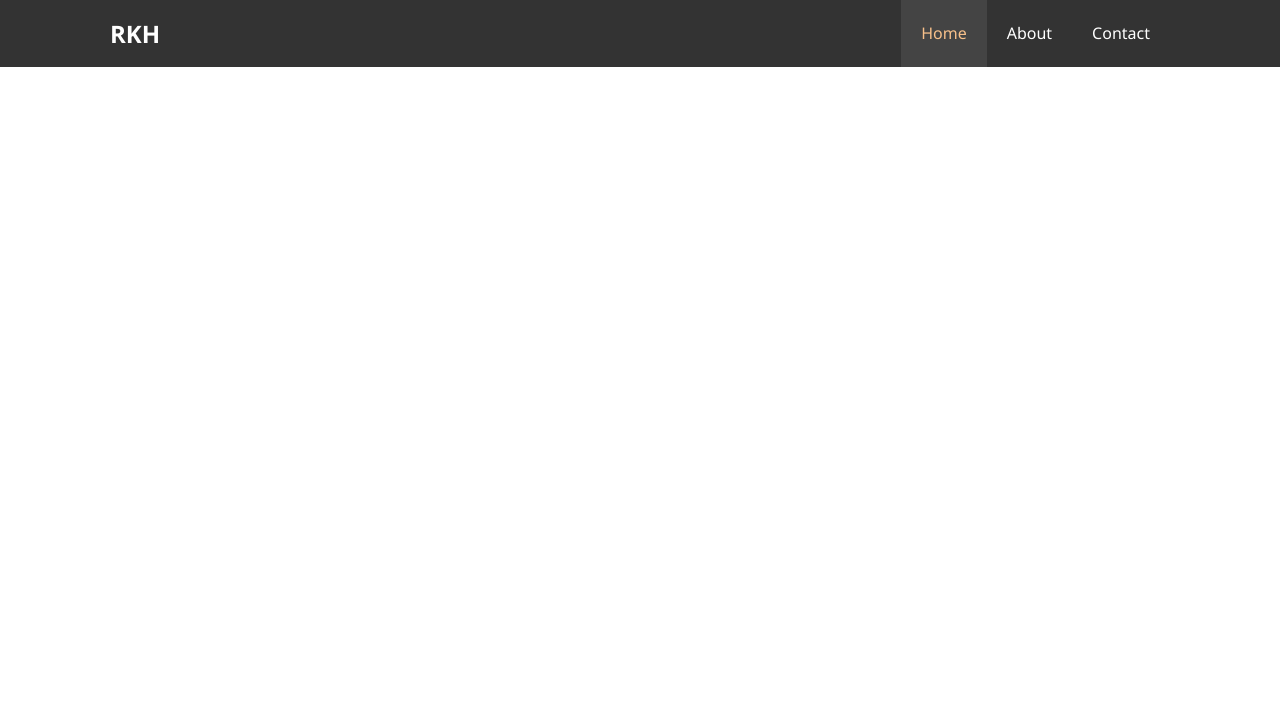
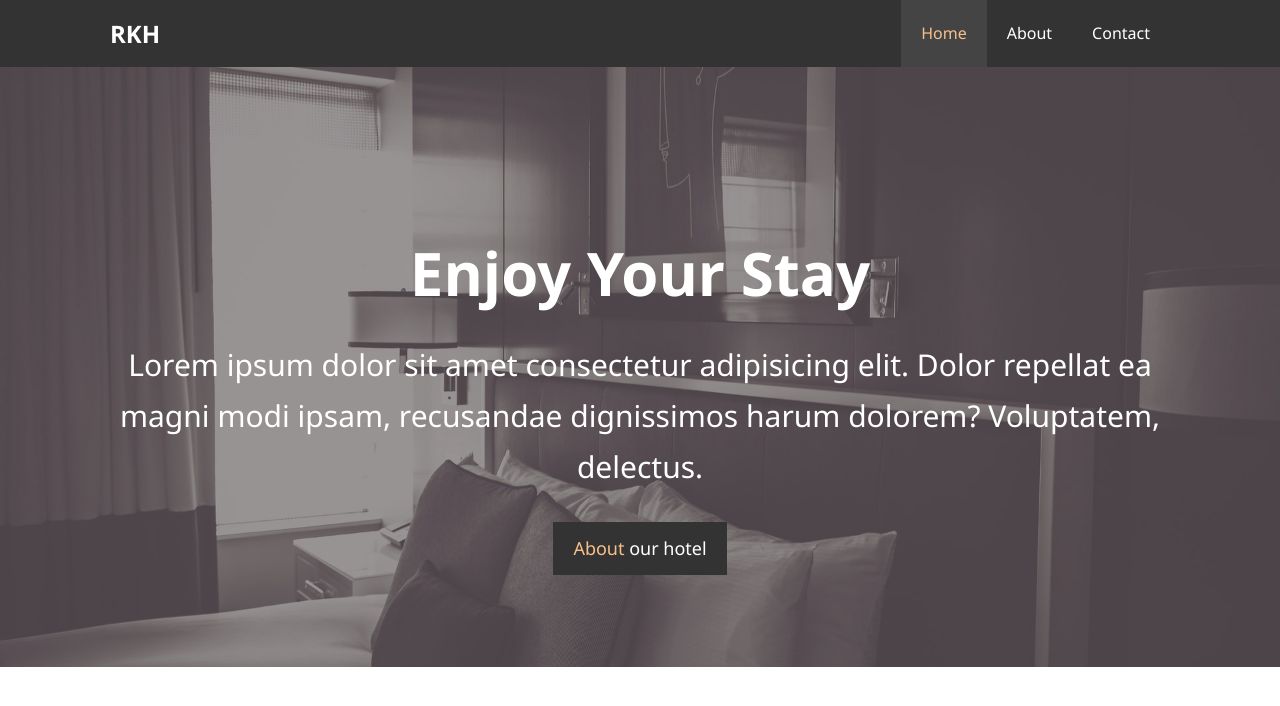
Before and after one commit to panoptic1/html-css-sandbox, a plain HTML site: page hotel/index.html in a window 1280 px wide. Drawn offline with Linux system fonts and the light colour scheme.

```diff
--- a/hotel/index.html
+++ b/hotel/index.html
@@ -22,6 +22,17 @@
                 </ul>
             </div>
         </nav>
+        <div id="showcase">
+            <div class="container">
+                <div class="showcase-content">
+                    <h2>Enjoy Your Stay</h2>
+                    <p class="lead">Lorem ipsum dolor sit amet consectetur adipisicing elit.
+                        Dolor repellat ea magni modi ipsam, recusandae dignissimos harum dolorem? Voluptatem, delectus.
+                    </p>
+                    <a class="btn" href="about.html"><span class="text-primary">About</span> our hotel</a>
+                </div>
+            </div>
+        </div>
     </header>
 </body>
 
--- a/hotel/style.css
+++ b/hotel/style.css
@@ -31,6 +31,30 @@ p {
     overflow: auto;
     padding: 0 20px;
 }
+
+.text-primary {
+    color: #f7c08a;
+}
+
+.lead {
+    font-size: 30px;
+}
+
+.btn {
+    display: inline-block;
+    font-size: 18px;
+    color: #fff;
+    background: #333;
+    padding: 13px 20px;
+    border: none;
+    cursor: pointer;
+}
+
+.btn:hover {
+    background: #f7c08a;
+    color: #333;
+}
+
 /* navbar */
 #navbar {
     background: #333;
@@ -67,3 +91,26 @@ p {
     background: #444;
     color: #f7c08a;
 }
+
+/* Showcase */
+#showcase {
+    background: url('./image_resources/showcase.jpg') no-repeat
+    center center/cover;
+    height: 600px;
+}
+
+#showcase .showcase-content {
+    color: #fff;
+    text-align: center;
+    padding-top: 170px;
+}
+
+#showcase .showcase-content h2 {
+    font-size: 60px;
+    line-height: 1.2em;
+}
+
+#showcase .showcase-content p {
+    padding-bottom: 20px;
+    line-height: 1.7em;
+}
```
